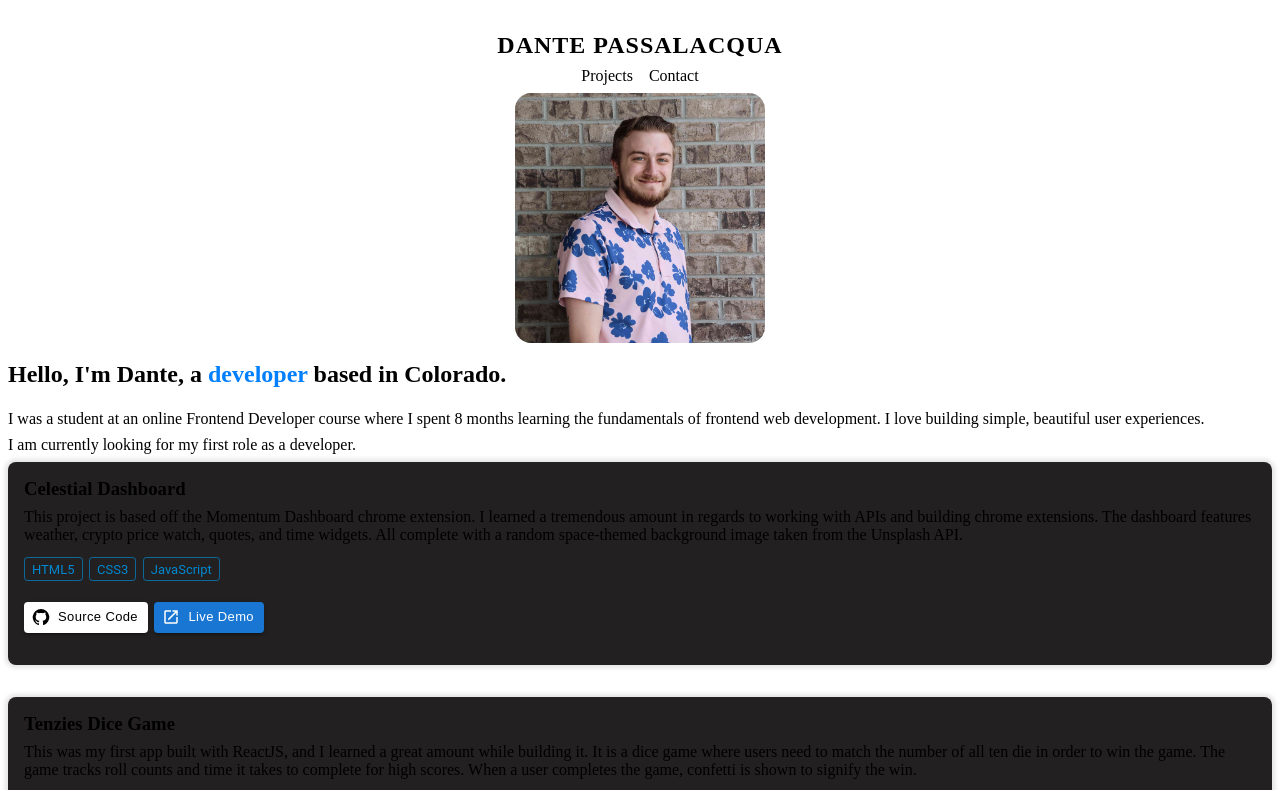
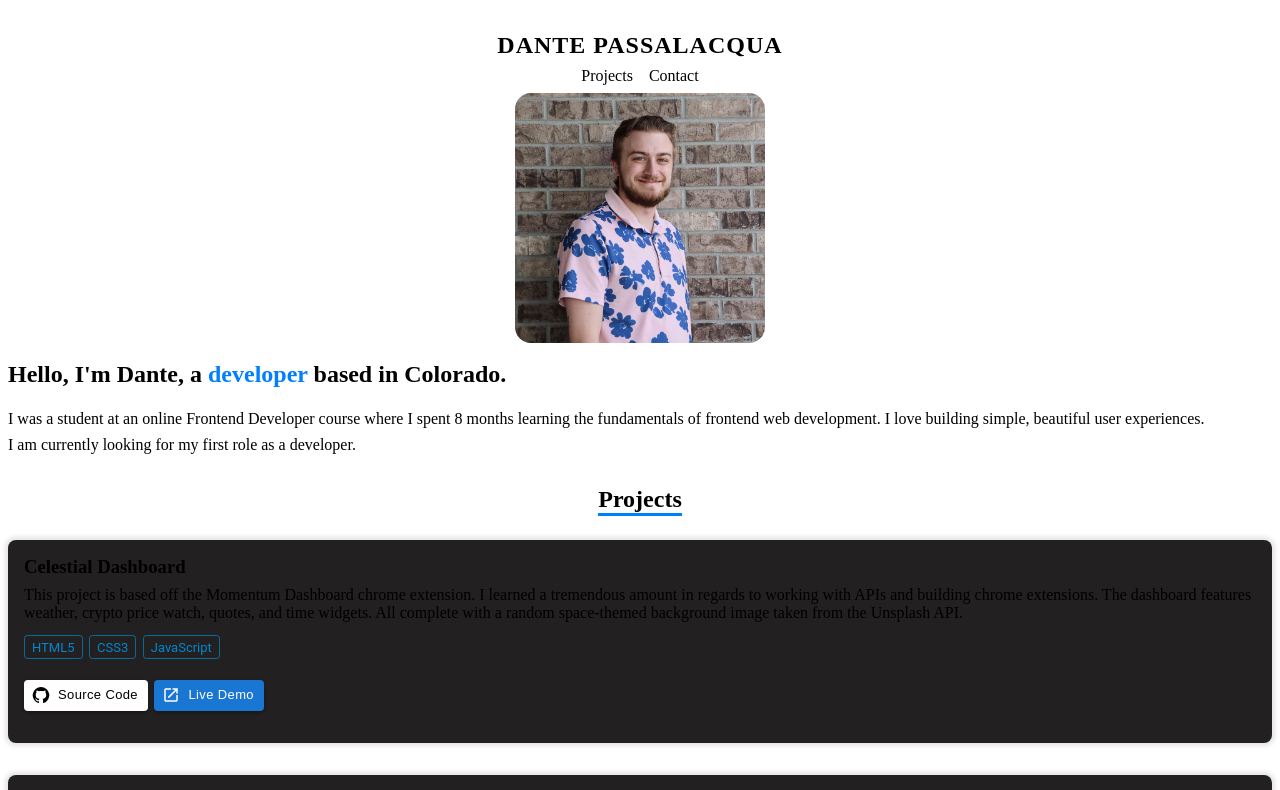
Before and after one commit to dpass47/portfolio, a React (Create React App) app: page / in a window 1280 px wide. Shown: the top 790 px of the page. Built offline with nearby package versions, Linux system fonts and the light colour scheme; the HTML template or start-up script is replaced by a standard one; a web font is replaced by a local one.

Commit message:
changed styling on previous elements

```diff
--- a/src/Components/Projects.js
+++ b/src/Components/Projects.js
@@ -81,6 +81,7 @@ function ProjectCard({ image, title, summary, languages, links }) {
 function Projects({ projects }) {
 	return (
 		<div className="projects-container">
+			<h2 className="projects-title">Projects</h2>
 			{projects.map((project) => (
 				<ProjectCard
 					image={project.image}
--- a/src/styles/Projects.css
+++ b/src/styles/Projects.css
@@ -1,5 +1,12 @@
 .project-image {
   display: none;
+}
+
+.projects-title {
+  text-align: center;
+  border-bottom: 3px solid #007fff;
+  width: fit-content;
+  margin: 1em auto;
 }
 
 .project-card {
--- a/src/styles/Projects.scss
+++ b/src/styles/Projects.scss
@@ -1,5 +1,12 @@
 .project-image {
 	display: none;
+}
+
+.projects-title {
+	text-align: center;
+	border-bottom: 3px solid #007fff;
+	width: fit-content;
+	margin: 1em auto;
 }
 
 .project-card {
--- a/src/styles/index.css
+++ b/src/styles/index.css
@@ -2,30 +2,32 @@
 ::before,
 ::after {
   box-sizing: border-box;
-	font-family: 'Hubot Sans', sans-serif;
+  font-family: "Hubot Sans", sans-serif;
 }
 
 @font-face {
-	font-family: 'Hubot Sans';
-	src: url('./fonts/Hubot-Sans.woff2') format('woff2 supports variations'),
-		url('./fonts/Hubot-Sans.woff2') format('woff2-variations');
+  font-family: "Hubot Sans";
+  src: url("./fonts/Hubot-Sans.woff2") format("woff2 supports variations"), url("./fonts/Hubot-Sans.woff2") format("woff2-variations");
   font-weight: 200 900;
   font-stretch: 75% 125%;
 }
 html {
   line-height: 1.4;
   background: rgb(17, 16, 16);
-	background: linear-gradient(
-		90deg,
-		rgb(17, 16, 16) 0%,
-		rgb(18, 18, 18) 100%
-	);
+  background: linear-gradient(90deg, rgb(17, 16, 16) 0%, rgb(18, 18, 18) 100%);
 }
 
 body {
-	margin: 0 auto;
+  margin: 0;
+  padding: 0;
   color: #fff;
   line-height: inherit;
-	max-width: 80%;
   font-size: 1rem;
 }
+
+.container {
+  max-width: 80%;
+  margin: 0 auto;
+}
+
+/*# sourceMappingURL=index.css.map */
--- a/src/styles/index.scss
+++ b/src/styles/index.scss
@@ -24,15 +24,14 @@ html {
 }
 
 body {
-	margin: 0 auto;
+	margin: 0;
+	padding: 0;
 	color: #fff;
 	line-height: inherit;
-	max-width: 80%;
 	font-size: 1rem;
 }
 
-// Projects
-
-.projects-header {
-	text-align: center;
+.container {
+	max-width: 80%;
+	margin: 0 auto;
 }
```
Also changed, not shown: 1 other file (tests, documents, lock files or other folders). Lines whose indentation alone changed are shown as unchanged.
